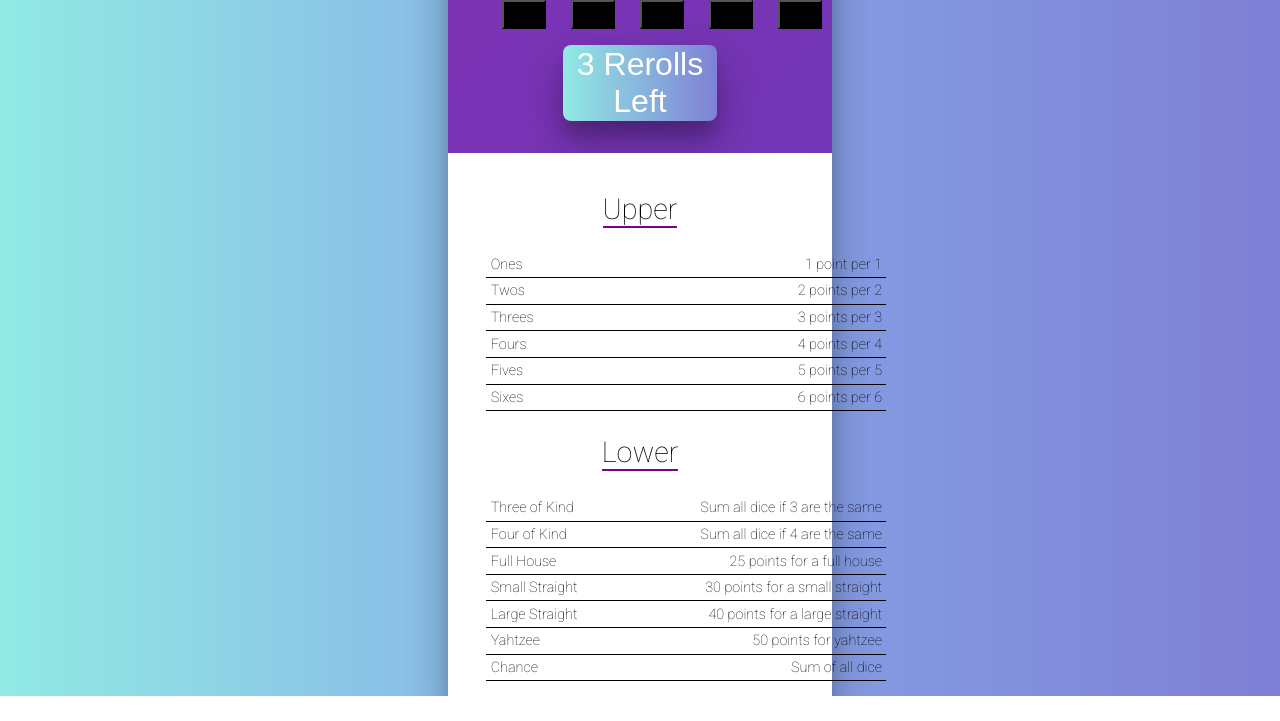
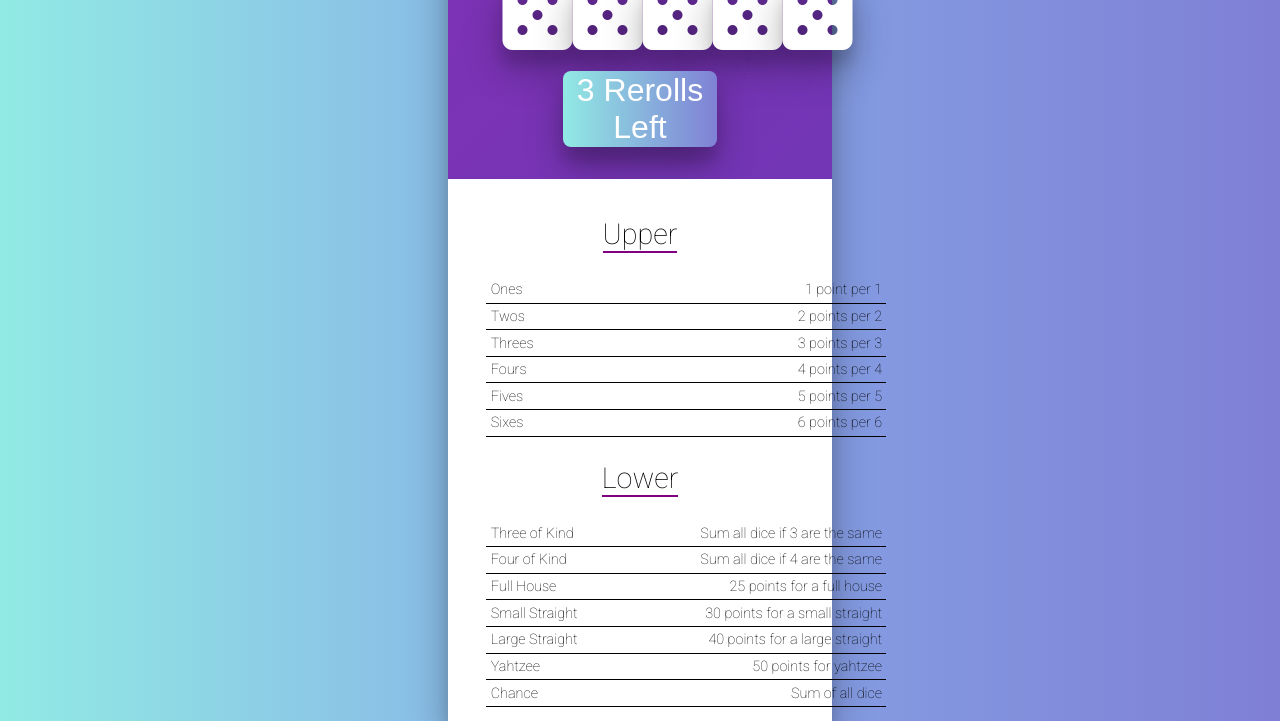
Before and after one commit to hlogran/react-yahtzee, a React app: page / in a window 1280 px wide. Shown: the part 115-836 px from the top of the page. Before the commit the page ends 811 px from the top, so only its background shows below. Built offline with nearby package versions, Linux system fonts and the light colour scheme.

Commit message:
Replaced Text w/ Dice Icons

```diff
--- a/package.json
+++ b/package.json
@@ -3,6 +3,7 @@
   "version": "0.1.0",
   "private": true,
   "dependencies": {
+    "@fortawesome/fontawesome-free": "^5.9.0",
     "react": "^16.4.1",
     "react-dom": "^16.4.1",
     "react-scripts": "1.1.4"
--- a/src/components/dice/index.js
+++ b/src/components/dice/index.js
@@ -1,18 +1,24 @@
-import React, { Component } from 'react';
-import Die from '../die/index';
-import './styles.css';
+import React, { Component } from "react";
+import Die from "../die";
+import "./styles.css";
 
 class Dice extends Component {
   render() {
-    return <div className="Dice">
-      {this.props.dice.map((d, idx) =>
-        <Die handleClick={this.props.handleClick}
-          val={d}
-          locked={this.props.locked[idx]}
-          idx={idx}
-          key={idx} />
-      )}
-    </div>
+    return (
+      <div className='Dice'>
+        {this.props.dice.map((d, idx) => (
+          <Die
+            handleClick={this.props.handleClick}
+            val={d}
+            locked={this.props.locked[idx]}
+            idx={idx}
+            key={idx}
+            disabled={this.props.disabled}
+            rolling={this.props.rolling && !this.props.locked[idx]}
+          />
+        ))}
+      </div>
+    );
   }
 }
 
--- a/src/components/die/index.js
+++ b/src/components/die/index.js
@@ -2,29 +2,26 @@ import React, { Component } from "react";
 import "./styles.css";
 
 class Die extends Component {
-  constructor(props){
+  static defaultProps = {
+    numberWords: ["one", "two", "three", "four", "five", "six"],
+    val: 5
+  };
+  constructor(props) {
     super(props);
-    this.handleClick = this.handleClick.bind(this)
+
+    this.handleClick = this.handleClick.bind(this);
   }
-
-  handleClick(){
-    const {
-      idx,
-      handleClick
-    } = this.props;
-
-    handleClick(idx);
+  handleClick() {
+    this.props.handleClick(this.props.idx);
   }
 
   render() {
+    const { numberWords, locked, val, disabled, rolling } = this.props;
+    let classes = `Die fas fa-dice-${numberWords[val - 1]} fa-5x `;
+    if (locked) classes += "Die-locked";
+    if (rolling) classes += "Die-rolling";
     return (
-      <button
-        className={"Die"}
-        style={{ backgroundColor: this.props.locked ? "grey" : "black" }}
-        onClick={this.handleClick}
-      >
-        {this.props.val}
-      </button>
+      <i className={classes} onClick={this.handleClick} disabled={disabled} />
     );
   }
 }
--- a/src/components/die/styles.css
+++ b/src/components/die/styles.css
@@ -1,18 +1,5 @@
-/* Original Styles For Numbers, before icons added in */
+
 .Die {
-  font-size: 25px;
-  display: inline-block;
-  padding: 0.5em 0.8em;
-  font-family: monospace;
-  font-weight: bold;
-  background-color: black;
-  color: white;
-  margin-right: 1em;
-}
-
-/* THE NICER STYLES MADE FOR THE FONT-AWESOME ICONS... */
-
-/* .Die {
   color: white;
   text-shadow: 0 19px 38px rgba(0, 0, 0, 0.3), 0 15px 12px rgba(0, 0, 0, 0.1);
   transition: all 0.3s ease;
@@ -43,4 +30,4 @@
   100% {
     transform: rotate(360deg);
   }
-} */
+}
--- a/src/index.js
+++ b/src/index.js
@@ -2,6 +2,7 @@ import React from 'react';
 import ReactDOM from 'react-dom';
 import './index.css';
 import App from './components/app/index';
+import "@fortawesome/fontawesome-free/css/all.css";
 import registerServiceWorker from './registerServiceWorker';
 
 ReactDOM.render(<App />, document.getElementById('root'));
```
Also changed, not shown: 1 other file.
